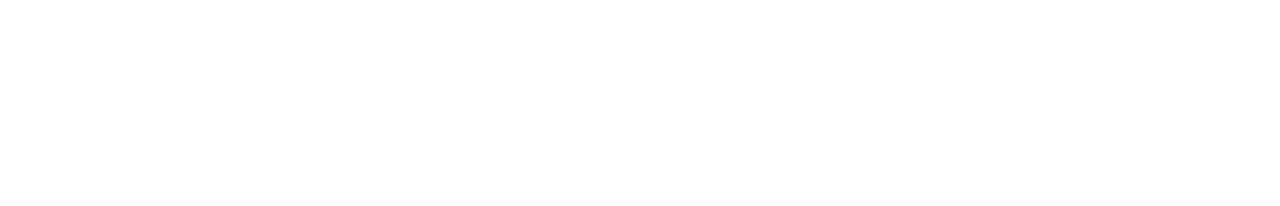
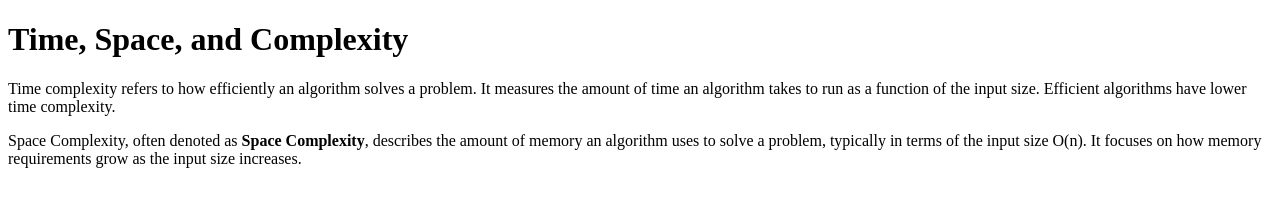
Before and after one commit to acciojob/time-and-space-complexity-Taj036, a website: page main.html in a window 1280 px wide. Drawn offline with Linux system fonts and the light colour scheme.

Commit message:
created a submission

```diff
--- a/main.html
+++ b/main.html
@@ -1,16 +1,13 @@
 <!DOCTYPE html>
+<html>
+<head>
 
-<html>
+</head>
+<body>
+    <h1>Time, Space, and Complexity</h1>
 
-<head>
-	<link rel="stylesheet" href="styles.css">
-</head>
+    <p>Time complexity refers to how efficiently an algorithm solves a problem. It measures the amount of time an algorithm takes to run as a function of the input size. Efficient algorithms have lower time complexity.</p>
 
-<body>
-	<!-- the entire body must be written by student -->
-    <script type="text/javascript" src="./script.js">
-</script>
-
+    <p>Space Complexity, often denoted as <b>Space Complexity</b>, describes the amount of memory an algorithm uses to solve a problem, typically in terms of the input size O(n). It focuses on how memory requirements grow as the input size increases.</p>
 </body>
-
 </html>
```
